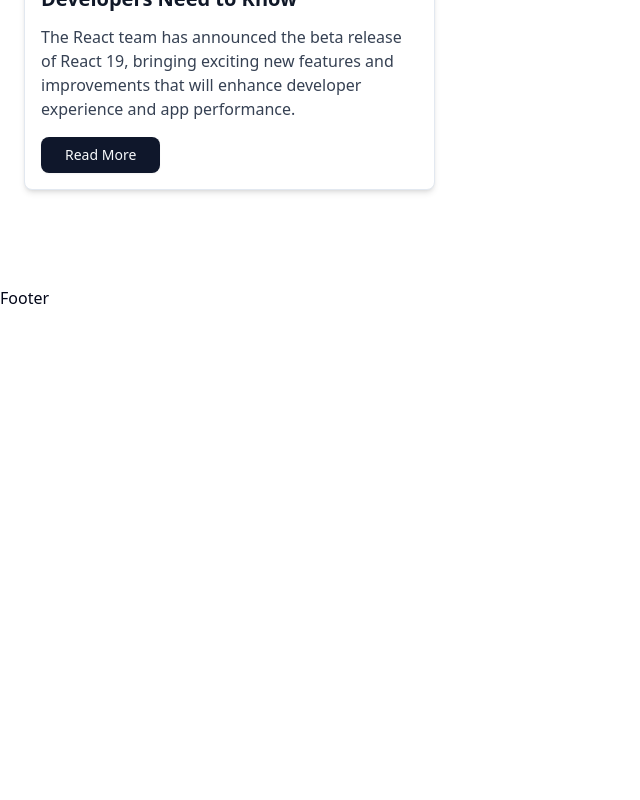
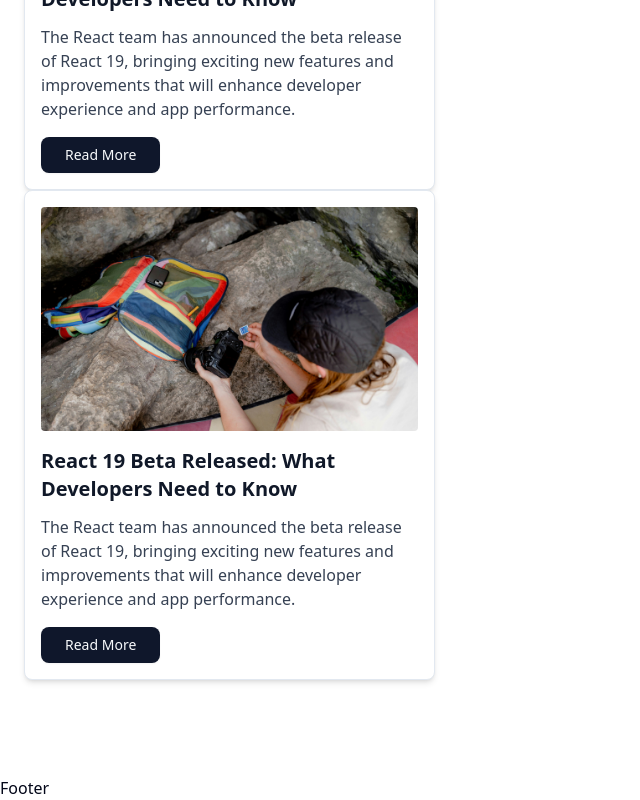
Before and after one commit to Khalid-Saifullaha/next-news-portal, a Next.js app: page / in a window 1280 px wide. Shown: the part 2500-3300 px from the top of the page, without its empty margins (0-640 px from the left). Before the commit the page ends 2810 px from the top, so only its background shows below. Built offline with nearby package versions, Linux system fonts and the light colour scheme.

Commit message:
another card added

```diff
--- a/src/components/shared/NewsCard.tsx
+++ b/src/components/shared/NewsCard.tsx
@@ -97,6 +97,28 @@
           </Link>
         </div>
       </div>
+      <div className="border p-4 rounded-md shadow-md bg-white">
+        <Link href="/react-news">
+          <Image
+            src={bannerImage}
+            alt="React News Image"
+            className="mb-4 md:h-56 w-full object-cover rounded hover:scale-105 cursor-pointer transition-transform duration-200"
+          />
+        </Link>
+        <div>
+          <h2 className="text-xl font-semibold my-3 text-gray-900">
+            React 19 Beta Released: What Developers Need to Know
+          </h2>
+          <p className="mb-4 text-gray-700">
+            The React team has announced the beta release of React 19, bringing
+            exciting new features and improvements that will enhance developer
+            experience and app performance.
+          </p>
+          <Link href="/react-news">
+            <Button variant="default">Read More</Button>
+          </Link>
+        </div>
+      </div>
     </div>
   );
 };
```
